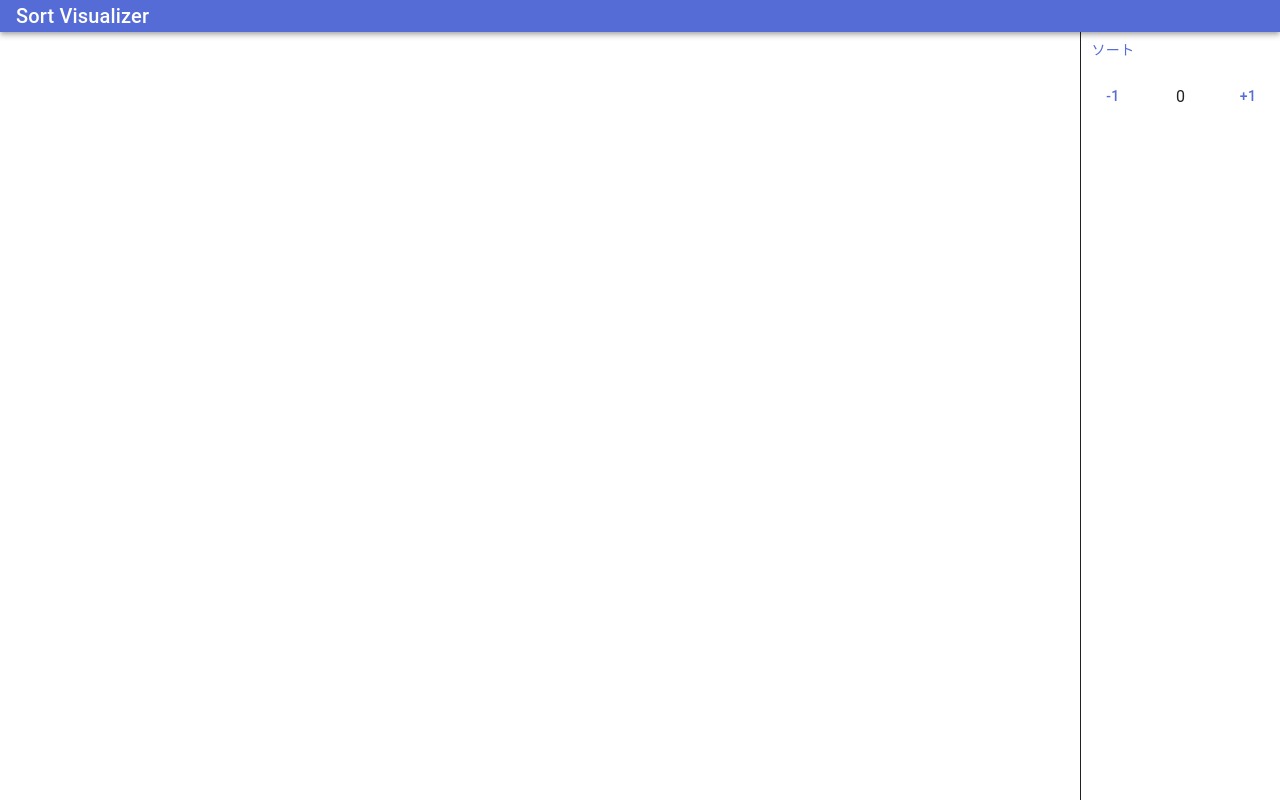
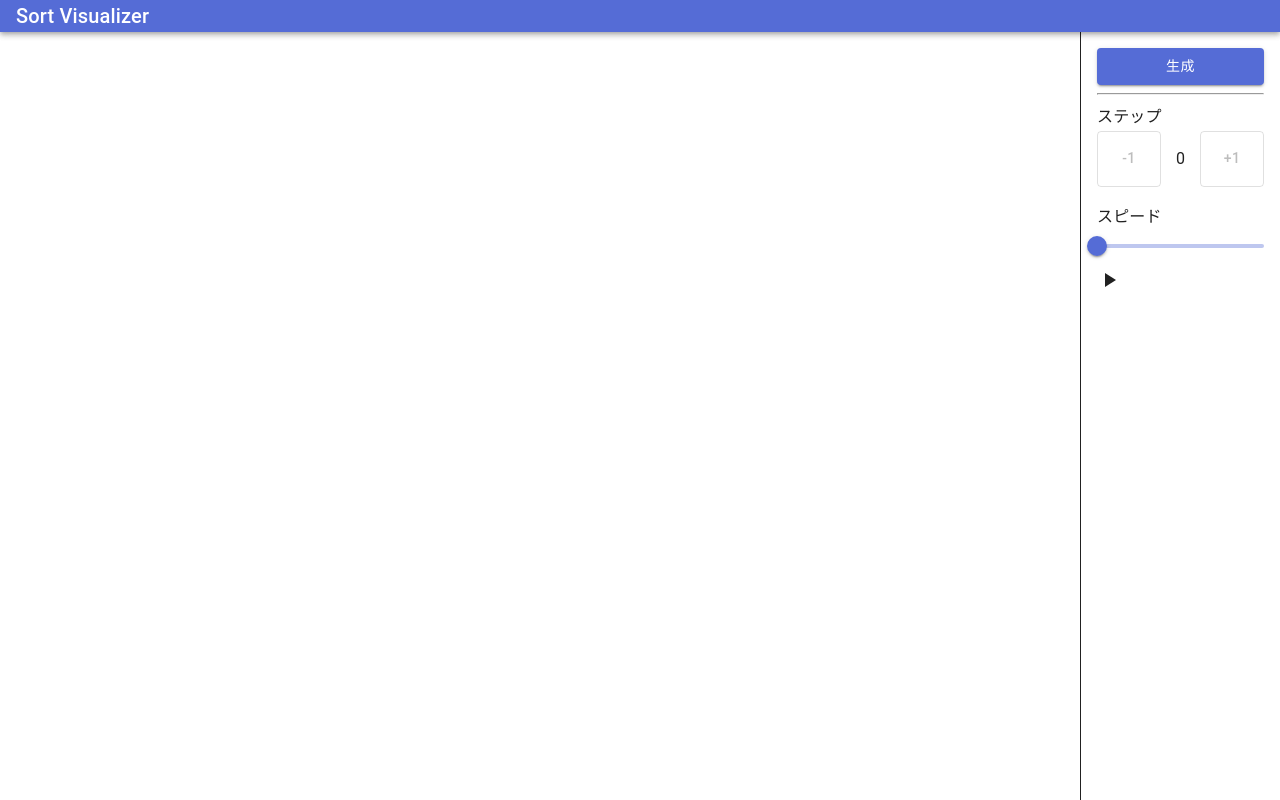
Before and after one commit to Oyaki122/SortVisualizer, a React (Vite) app: page / in a window 1280 px wide. Built offline with nearby package versions, Linux system fonts and the light colour scheme.

Commit message:
アニメーションで来た

```diff
--- a/package.json
+++ b/package.json
@@ -11,7 +11,8 @@
   "dependencies": {
     "@emotion/react": "^11.10.5",
     "@emotion/styled": "^11.10.5",
-    "@mui/material": "^5.11.3",
+    "@mui/icons-material": "^5.11.0",
+    "@mui/material": "^5.11.4",
     "react": "^18.2.0",
     "react-dom": "^18.2.0"
   },
--- a/src/App.tsx
+++ b/src/App.tsx
@@ -1,20 +1,49 @@
-import { useState } from 'react'
+import { useState, useRef, useCallback, useEffect } from 'react'
 import { quickSort } from './logic/quickSort'
 import { selectionSort } from './logic/selectionSort'
 import { createDownArray } from './logic/createArray'
 import { Record } from './types/record'
-import Box from '@mui/material/Box'
+import { Box } from '@mui/material'
 import Button from '@mui/material/Button'
 import AppBar from '@mui/material/AppBar'
 import Typography from '@mui/material/Typography'
+import Slider from '@mui/material/Slider'
+import PlayArrowIcon from '@mui/icons-material/PlayArrow'
 import { SortGraph } from './component/SortGraph'
+
 // import './App.css'
+const useAnimationFrame = (isRunning: boolean,
+  callback: (now: number, prev: number) => void): void => {
+  const reqIdRef = useRef<number>(0)
+  const elapsedRef = useRef(0)
+  useEffect(() => {
+    elapsedRef.current = (isRunning) ? performance.now() : 0
+  }, [isRunning])
+
+  const loop: FrameRequestCallback = useCallback((now) => {
+    if (isRunning) {
+      // isRunning が true の時だけループ
+      reqIdRef.current = requestAnimationFrame(loop)
+      callback(now, elapsedRef.current)
+    }
+    // isRunning も依存配列に追加
+  }, [isRunning, callback])
+
+  useEffect(() => {
+    reqIdRef.current = requestAnimationFrame(loop)
+    return () => { cancelAnimationFrame(reqIdRef.current) }
+  }, [loop])
+}
 
 const App = (): JSX.Element => {
   // const [count, setCount] = useState(0)
   const [quickRecord, setQuickRecord] = useState<Record[]>([])
   const [selectionRecord, setSelectionRecord] = useState<Record[]>([])
   const [counter, setCounter] = useState(0)
+  const [speed, setSpeed] = useState(1)
+
+  const isRecordsGenerated = quickRecord[0]?.array?.length > 0 &&
+    selectionRecord[0]?.array?.length > 0
 
   const createSortRecord = (): void => {
     const array = createDownArray(256)
@@ -27,11 +56,29 @@ const App = (): JSX.Element => {
     setSelectionRecord(record2)
     console.log(record2)
   }
+
+  const counterRef = useRef(counter)
+  counterRef.current = counter
+
+  const [isRunning, setIsRunning] = useState(false)
+  useAnimationFrame(isRunning, useCallback((now, started) => {
+    if (counterRef.current >= quickRecord.length - 1 &&
+      counterRef.current >= selectionRecord.length - 1) return
+    setCounter(Math.floor((now - started) / 1000 * speed))
+  }
+  , [speed]))
+
   // console.log(quickRecord.length, selectionRecord.length)
   return (
     <div style={{ height: '100%', display: 'flex', flexFlow: 'column' }}>
       <AppBar position='static'>
-        <Typography variant='h6' component='div' sx={{ flexGrow: 1, px: 2 }}>Sort Visualizer</Typography>
+        <Typography
+          variant='h6'
+          component='div'
+          sx={{ flexGrow: 1, px: 2 }}
+        >
+          Sort Visualizer
+        </Typography>
       </AppBar>
       <Box sx={{ display: 'flex', height: '100%' }}>
         <Box sx={{ p: 2, flexGrow: 4, display: 'flex' }}>
@@ -44,12 +91,50 @@ const App = (): JSX.Element => {
             : selectionRecord[counter]}
           />
         </Box>
-        <Box sx={{ width: '200px', borderLeft: 1 }}>
-          <Button onClick={createSortRecord}>ソート</Button>
+        <Box sx={{ width: '200px', borderLeft: 1, p: '1rem' }}>
+          <Button
+            onClick={createSortRecord}
+            variant='contained' fullWidth
+          >
+            生成
+          </Button>
+          <hr />
+          <Typography variant='subtitle1' component='div'>ステップ</Typography>
           <Box sx={{ display: 'flex', justifyContent: 'space-between' }}>
-            <Button onClick={() => { setCounter(counter - 1) }}>-1</Button>
+            <Button
+              onClick={() => { setCounter(counter - 1) }}
+              variant='outlined'
+              disabled={!isRecordsGenerated || counter <= 0}
+            >
+              -1
+            </Button>
             <p>{counter}</p>
-            <Button onClick={() => { setCounter(counter + 1) }}>+1</Button>
+            <Button
+              onClick={() => { setCounter(counter + 1) }}
+              variant='outlined'
+              disabled={!isRecordsGenerated || (
+                counter >= quickRecord.length - 1 ||
+                counter >= selectionRecord.length - 1
+              )}
+            >
+              +1
+            </Button>
+          </Box>
+          <Box sx={{ my: '1rem' }}>
+            <Typography variant='subtitle1' component='div'>スピード
+            </Typography>
+            <Slider
+              aria-label='Volume'
+              value={speed}
+              min={1}
+              max={1000}
+              valueLabelFormat={(value) => `${value}x`}
+              valueLabelDisplay='auto'
+              onChange={(_, value) => {
+                if (typeof value === 'number') setSpeed(value)
+              }}
+            />
+            <PlayArrowIcon onClick={() => { setIsRunning(!isRunning) }} />
           </Box>
         </Box>
       </Box>
--- a/src/component/Bar.tsx
+++ /dev/null
@@ -1,13 +0,0 @@
-import Box from '@mui/material/Box'
-
-interface BarProps {
-  height: number
-  target: boolean
-  color: string
-}
-
-export const Bar = ({ height, target, color }: BarProps): JSX.Element => {
-  return (
-    <Box sx={{ flexShrink: 1, width: '100%', height: `${height / 256 * 100}%`, backgroundColor: target ? 'red' : color }} />
-  )
-}
--- a/src/component/SortGraph.tsx
+++ b/src/component/SortGraph.tsx
@@ -1,6 +1,28 @@
 import { Record } from '../types/record'
 import Box from '@mui/material/Box'
-import { Bar } from './Bar'
+// import { Bar } from './Bar'
+
+interface BarProps {
+  height: number
+  target: boolean
+  color: string
+}
+
+export const Bar = ({ height, target, color }: BarProps): JSX.Element => {
+  return (
+    <Box
+      sx={{
+        flexShrink: 1,
+        width: '100%'
+        // height: `${height / 256 * 100}%`,
+      }}
+      style={{
+        height: `${height / 256 * 100}%`,
+        backgroundColor: target ? 'red' : color
+      }}
+    />
+  )
+}
 
 interface SortGraphProps {
   record?: Record
@@ -9,11 +31,24 @@ interface SortGraphProps {
 export const SortGraph = ({ record }: SortGraphProps): JSX.Element => {
   // console.log(record)
   return (
-    <Box sx={{ width: '100%', flexShrink: 1, display: 'flex', justifyContent: 'start', mx: '5px', alignItems: 'end' }}>
+    <Box sx={{
+      width: '100%',
+      flexShrink: 1,
+      display: 'flex',
+      justifyContent: 'start',
+      mx: '5px',
+      alignItems: 'end'
+    }}
+    >
       {/* <p>{JSON.stringify(record)}</p> */}
       {record?.array?.map((value, index) => {
         return (
-          <Bar key={index} height={value} target={record?.manuPoint.includes(index)} color='blue' />
+          <Bar
+            key={index}
+            height={value}
+            target={record?.manuPoint.includes(index)}
+            color='blue'
+          />
         )
       })}
     </Box>
```
Also changed, not shown: .eslintrc.cjs, 1 other file (tests, documents, lock files or other folders).
